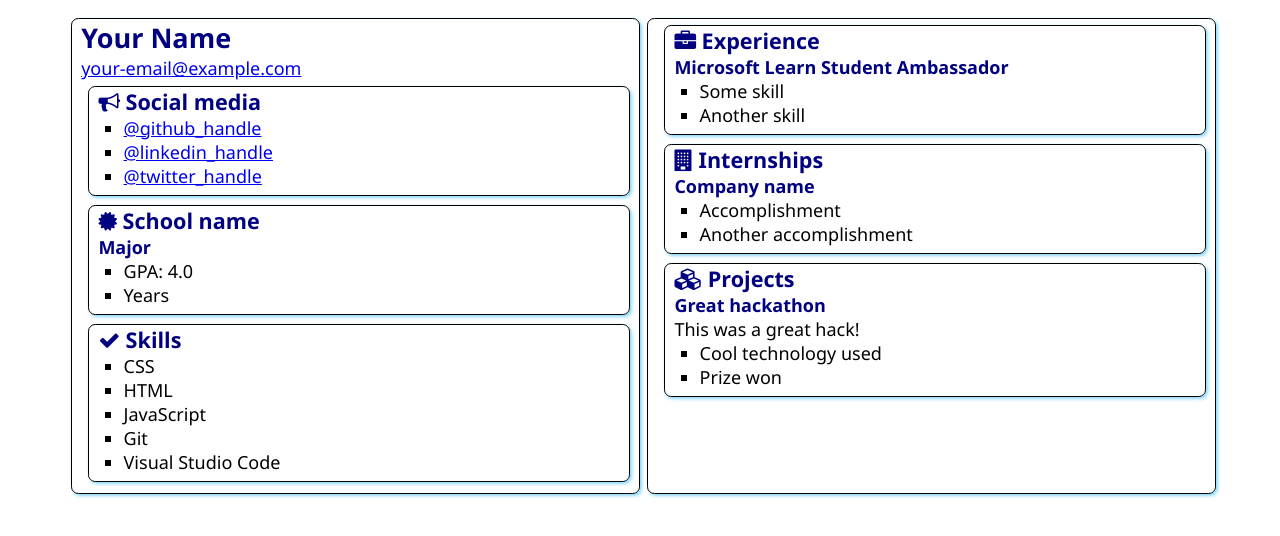
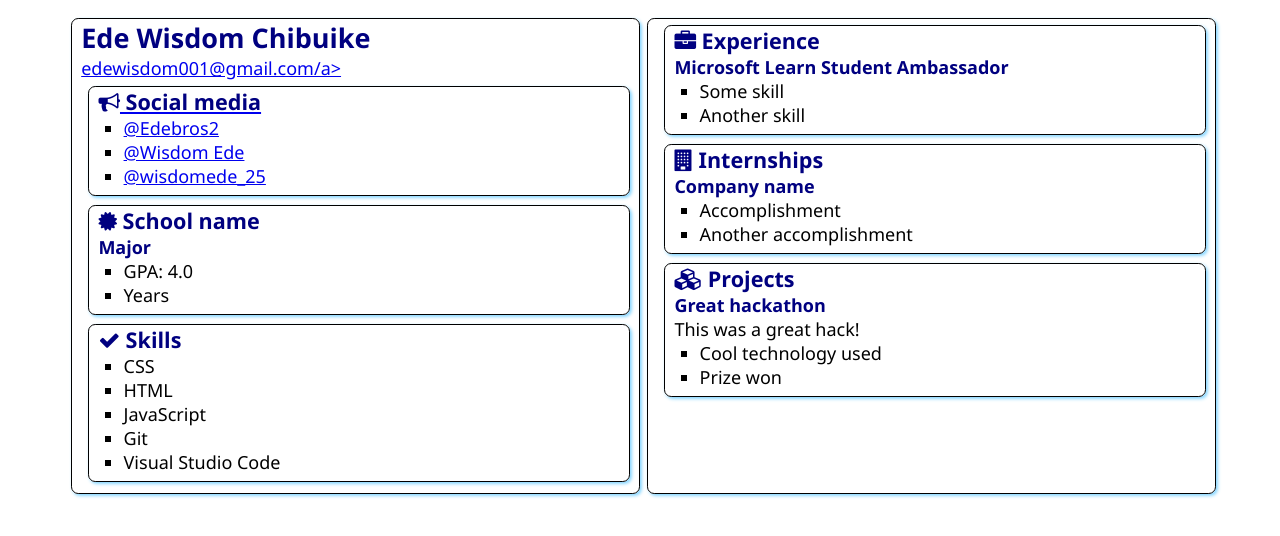
Before and after one commit to Edebros2/SATechnicalOnboarding, a plain HTML site: page src/index.html in a window 1280 px wide. Drawn offline with Linux system fonts and the light colour scheme.

Commit message:
Added my name
This is the first change I made to this repo

```diff
--- a/src/index.html
+++ b/src/index.html
@@ -12,8 +12,8 @@
 <body>
     <main>
         <article class="box">
-            <h1>Your Name</h1>
-            <div><a href="mailto:your.email@example.com">your-email@example.com</a></div>
+            <h1>Ede Wisdom Chibuike</h1>
+            <div><a href="mailto:your.email@example.com">edewisdom001@gmail.com/a></div>
 
             <section class="box">
                 <h2>
@@ -21,9 +21,9 @@
                     Social media
                 </h2>
                 <ul>
-                    <li><a href="https://github.com/<handle>">@github_handle</a></li>
-                    <li><a href="https://linkedin.com/in/<handle>">@linkedin_handle</a></li>
-                    <li><a href="https://twitter.com/<handle>">@twitter_handle</a></li>
+                    <li><a href="https://github.com/Edebros2">@Edebros2</a></li>
+                    <li><a href="https://linkedin.com/in/wisdom-ede-642377255">@Wisdom Ede</a></li>
+                    <li><a href="https://twitter.com/wisdomede_25">@wisdomede_25</a></li>
                 </ul>
             </section>
 
```
